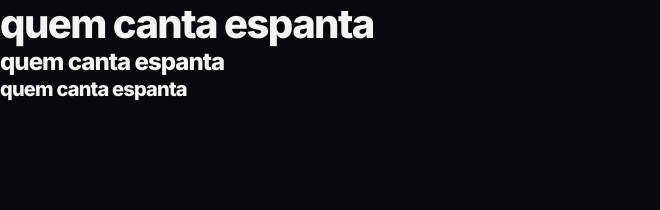
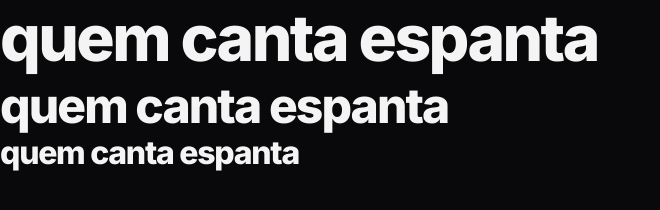
Before and after one commit to Iago-Azevedo/landing-page-de-aplicativo, a plain HTML site: page index.html in a window 1280 px wide. Shown: the whole page, without its empty margins (0-660 px from the left). Drawn offline with Linux system fonts and the light colour scheme.

Commit message:
definindo media

```diff
--- a/styles/global.css
+++ b/styles/global.css
@@ -27,7 +27,9 @@ body {
 	background-color: var(--bg-color);
 }
 
-h1, h2, h3 {
+h1,
+h2,
+h3 {
 	line-height: 1.2;
 	color: var(--text-color-primary);
 	font-weight: var(--fw-bold);
@@ -45,3 +47,20 @@ h2 {
 h3 {
 	font-size: var(--fs-lg);
 }
+
+a {
+	text-decoration: none;
+	color: inherit;
+}
+
+ul[role="list"] {
+	list-style: none;
+}
+
+@media (width >= 80em) {
+	:root {
+		--fs-lg: 2rem;
+		--fs-xl: 3rem;
+		--fs-2xl: 4rem;
+	}
+}
```
Lines whose indentation alone changed are shown as unchanged.
